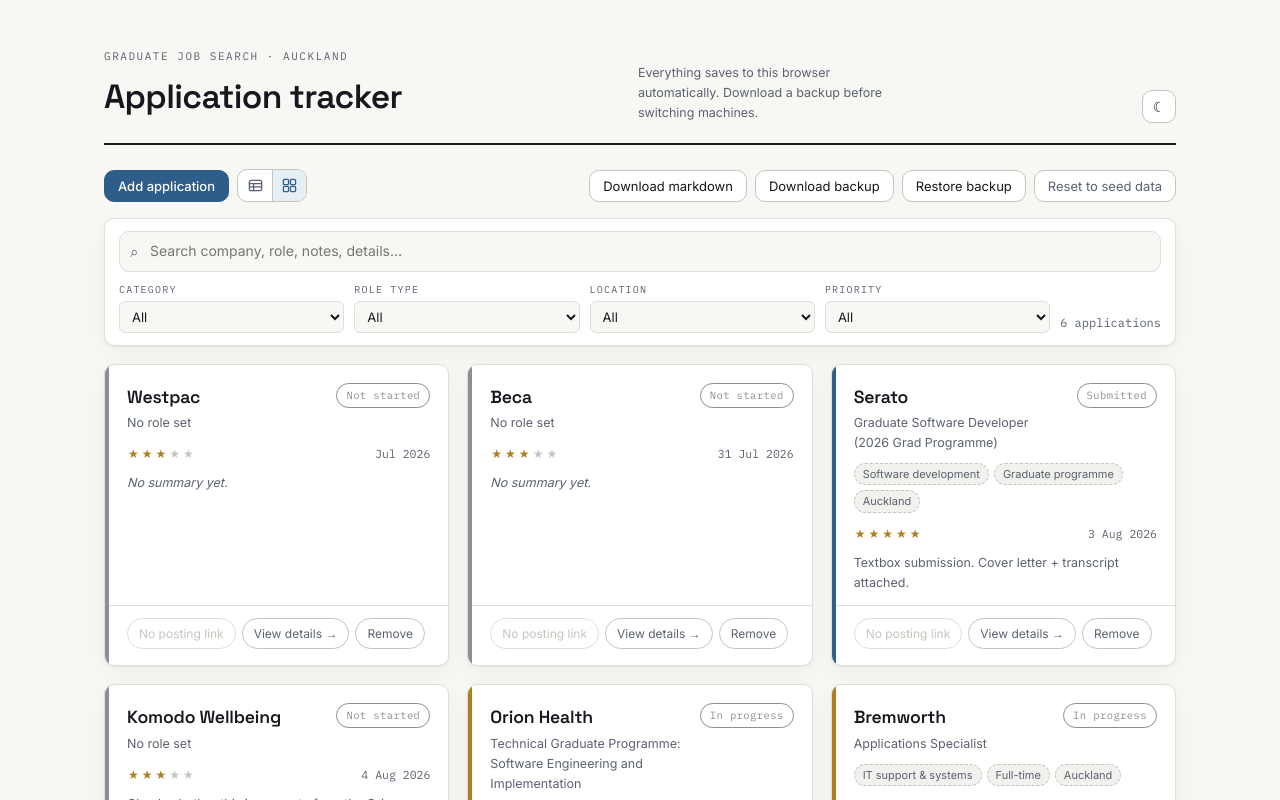
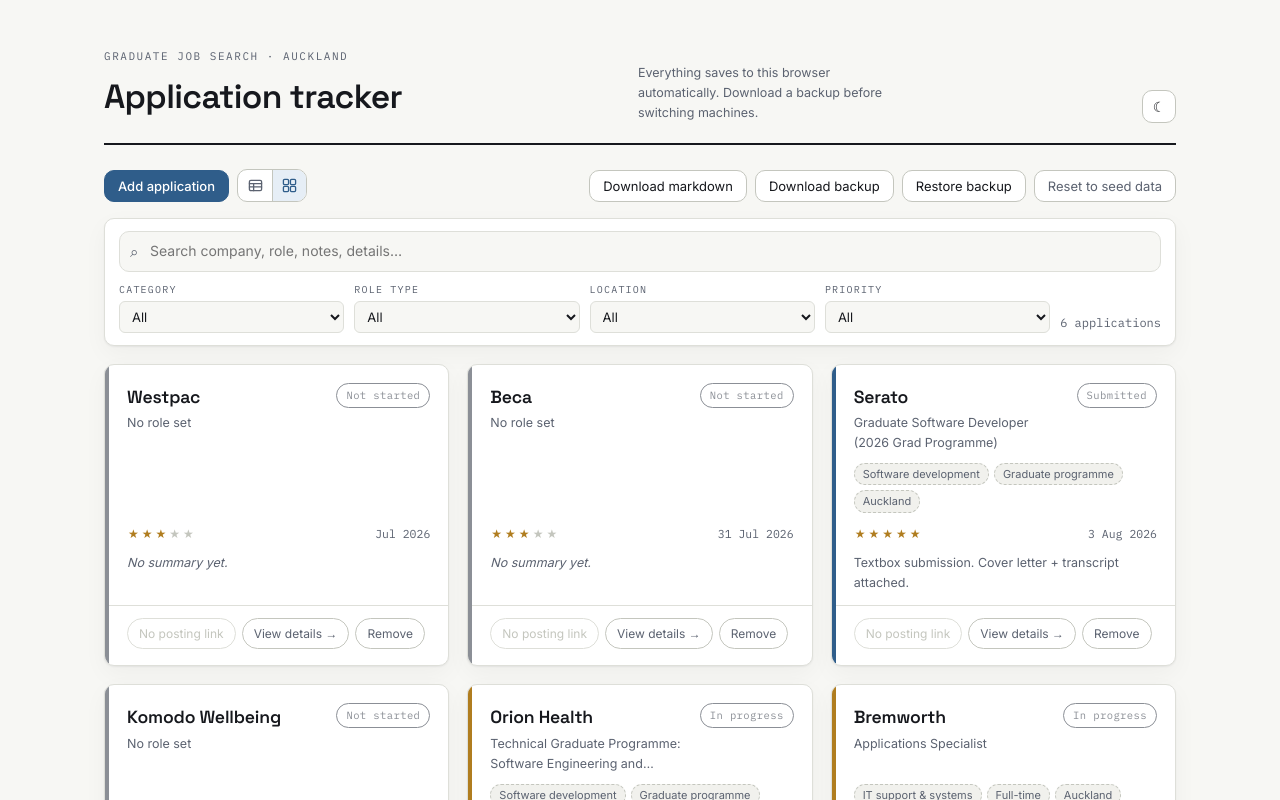
Before and after one commit to vincentchen6562/job-tracker, a React (Vite) app: page / in a window 1280 px wide. Both pictures are taken after a click on the button "Card view". Shown: the top 800 px of the page. Built offline with nearby package versions, Linux system fonts and the light colour scheme.

Commit message:
refined paging and limited card view to 6 per page

```diff
--- a/src/App.jsx
+++ b/src/App.jsx
@@ -25,7 +25,8 @@
   return acc;
 }, {});
 
-const PAGE_SIZE = 10;
+// Cards are much taller than table rows, so a page of them is shorter.
+const PAGE_SIZE = { table: 10, cards: 6 };
 
 const NO_FILTERS = {
   category: 'all',
@@ -193,11 +194,15 @@
     ? 'Nothing matches the current search and filters.'
     : 'No applications yet. Use “Add application” to start one.';
 
-  const pageCount = Math.max(1, Math.ceil(sorted.length / PAGE_SIZE));
+  const pageSize = PAGE_SIZE[view];
+  const pageCount = Math.max(1, Math.ceil(sorted.length / pageSize));
   // Deleting or filtering can strand you past the end; clamp on the way out
   // rather than fighting the state.
   const safePage = Math.min(page, pageCount);
-  const visible = sorted.slice((safePage - 1) * PAGE_SIZE, safePage * PAGE_SIZE);
+  const visible = sorted.slice((safePage - 1) * pageSize, safePage * pageSize);
+  // Only worth padding a short page while there is pagination to hold still.
+  const fillTo = pageCount > 1 ? pageSize : 0;
+  const fillerCards = visible.length > 0 ? Math.max(0, fillTo - visible.length) : 0;
 
   // A blank application sorts to wherever its empty date puts it, which is
   // rarely the page you are on — follow it there.
@@ -208,13 +213,13 @@
       setFocusId(null);
       return undefined;
     }
-    setPage(Math.floor(index / PAGE_SIZE) + 1);
+    setPage(Math.floor(index / pageSize) + 1);
     const timer = setTimeout(() => {
       cardRefs.current[focusId]?.scrollIntoView({ behavior: 'smooth', block: 'center' });
       setFocusId(null);
     }, 80);
     return () => clearTimeout(timer);
-  }, [focusId, sorted]);
+  }, [focusId, sorted, pageSize]);
 
   function updateApplication(id, patch) {
     setApplications((prev) =>
@@ -387,6 +392,7 @@
               onUpdate={updateApplication}
               onRemove={removeApplication}
               emptyMessage={emptyMessage}
+              fillTo={fillTo}
             />
           ) : visible.length === 0 ? (
             <p className="cards__empty">{emptyMessage}</p>
@@ -401,6 +407,10 @@
                   registerRef={registerRef}
                 />
               ))}
+
+              {Array.from({ length: fillerCards }, (_, index) => (
+                <div key={`filler-${index}`} className="cards__filler" aria-hidden="true" />
+              ))}
             </section>
           )}
 
@@ -408,7 +418,7 @@
             page={safePage}
             pageCount={pageCount}
             total={sorted.length}
-            pageSize={PAGE_SIZE}
+            pageSize={pageSize}
             onChange={setPage}
           />
         </>
--- a/src/components/ApplicationSummaryCard.jsx
+++ b/src/components/ApplicationSummaryCard.jsx
@@ -48,7 +48,7 @@
           <span className={`status-pill ${statusClass(app.status)}`}>{app.status}</span>
         </div>
 
-        {chips.length > 0 && (
+        {/* Rendered even when empty so every card reserves the same room. */}
         <ul className="chips" aria-label="Category, role type and location">
           {chips.map((chip) => (
             <li
@@ -60,7 +60,6 @@
             </li>
           ))}
         </ul>
-        )}
 
         <div className="summary-card__meta">
           <StaticStars value={Number(app.priority) || 0} />
--- a/src/components/TrackerTable.jsx
+++ b/src/components/TrackerTable.jsx
@@ -22,7 +22,10 @@
   onUpdate,
   onRemove,
   emptyMessage = 'No applications yet. Use “Add application” to start one.',
+  fillTo = 0,
 }) {
+  const fillerRows = applications.length > 0 ? Math.max(0, fillTo - applications.length) : 0;
+
   function handleSort(key) {
     if (sort.key === key) {
       onSortChange({ key, direction: sort.direction === 'asc' ? 'desc' : 'asc' });
@@ -156,6 +159,15 @@
               </td>
             </tr>
           ))}
+
+          {/* A short last page would pull the pagination controls up the
+              screen; pad it out so they stay put. */}
+          {fillerRows > 0 &&
+            Array.from({ length: fillerRows }, (_, index) => (
+              <tr key={`filler-${index}`} className="filler-row" aria-hidden="true">
+                <td colSpan={COLUMNS.length + 1} />
+              </tr>
+            ))}
         </tbody>
       </table>
     </div>
--- a/src/styles.css
+++ b/src/styles.css
@@ -392,6 +392,20 @@
   background: var(--surface-alt);
 }
 
+/* Padding on a short last page — same height as a real row, no hover.
+   box-sizing is border-box, so this is the whole row, padding included. */
+.filler-row td {
+  height: 49px;
+}
+
+.tracker-table tbody tr.filler-row td {
+  border-bottom-color: transparent;
+}
+
+.tracker-table tbody tr.filler-row:hover {
+  background: transparent;
+}
+
 .th-sort {
   display: inline-flex;
   align-items: center;
@@ -557,9 +571,19 @@
 
 .cards {
   display: grid;
-  grid-template-columns: repeat(auto-fill, minmax(260px, 1fr));
+  /* 300px is the narrowest a card can be and still fit its chips on two
+     rows; below that they wrap to three and the grid height moves. */
+  grid-template-columns: repeat(auto-fill, minmax(300px, 1fr));
+  /* Equal rows, so a page of short cards is the same height as a page of
+     tall ones and the pagination controls stay put. */
+  grid-auto-rows: 1fr;
   gap: 18px;
   margin-bottom: 44px;
+}
+
+/* Holds a grid cell open on a short last page. */
+.cards__filler {
+  visibility: hidden;
 }
 
 /* Summary cards (homepage) ------------------------------------------ */
@@ -622,10 +646,19 @@
   color: var(--ink);
 }
 
+/* Two lines are always reserved, and never more than two are used: a role
+   title that wraps would otherwise make its whole card row taller and shift
+   everything below the grid. */
 .summary-card__role {
   margin: 2px 0 0;
   font-size: 12.5px;
+  line-height: 1.6;
+  min-height: 40px;
   color: var(--ink-soft);
+  display: -webkit-box;
+  -webkit-line-clamp: 2;
+  -webkit-box-orient: vertical;
+  overflow: hidden;
 }
 
 .summary-card__meta {
@@ -651,9 +684,12 @@
   color: var(--ink-soft);
 }
 
+/* Same two-line reservation as the role, for the same reason. */
 .summary-card__notes {
   margin: 10px 0 0;
   font-size: 12.5px;
+  line-height: 1.6;
+  min-height: 40px;
   color: var(--ink-soft);
   display: -webkit-box;
   -webkit-line-clamp: 2;
@@ -805,10 +841,14 @@
 
 /* Facet chips -------------------------------------------------------- */
 
+/* Two chip rows are always held, so a card with no facets sits at the same
+   height as one carrying a category, a role type and a couple of cities. */
 .chips {
   display: flex;
   flex-wrap: wrap;
+  align-content: flex-start;
   gap: 5px;
+  min-height: 50px;
   margin: 10px 0 0;
   padding: 0;
   list-style: none;
```
Lines whose indentation alone changed are shown as unchanged.
